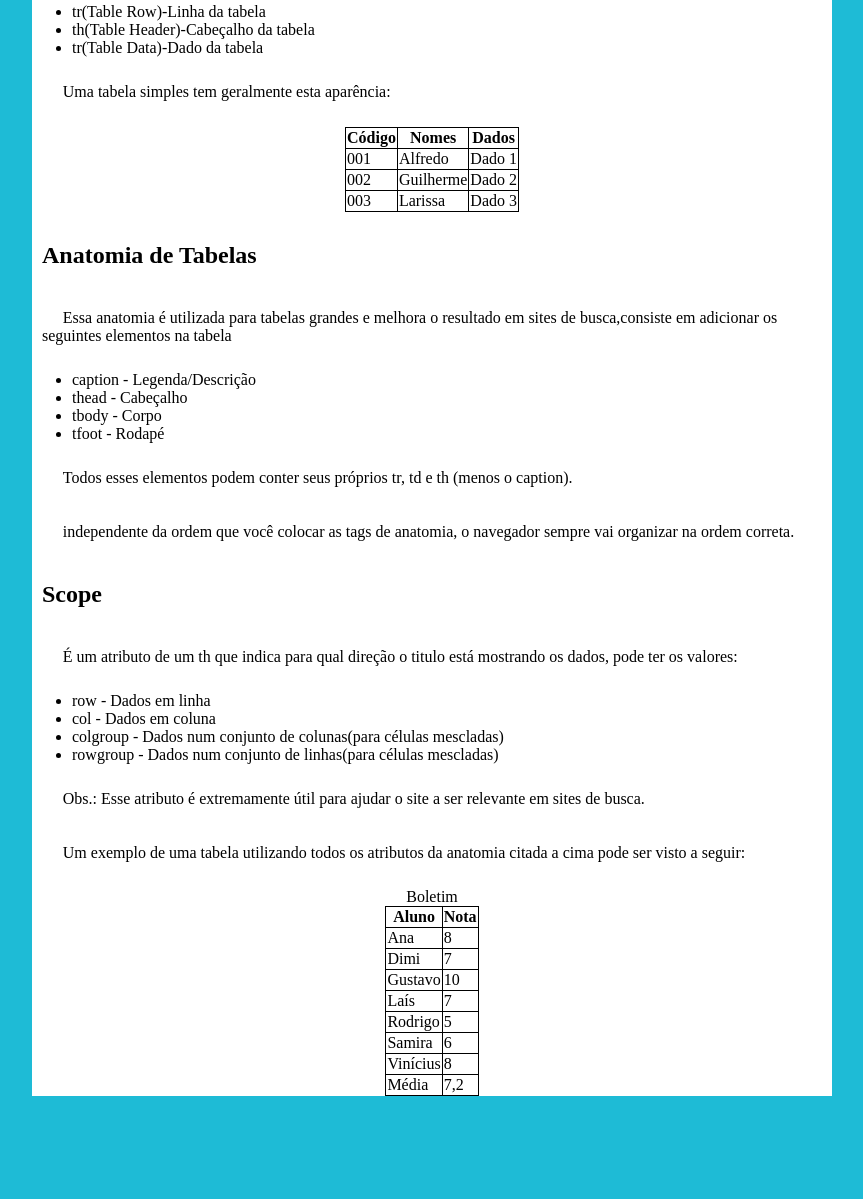
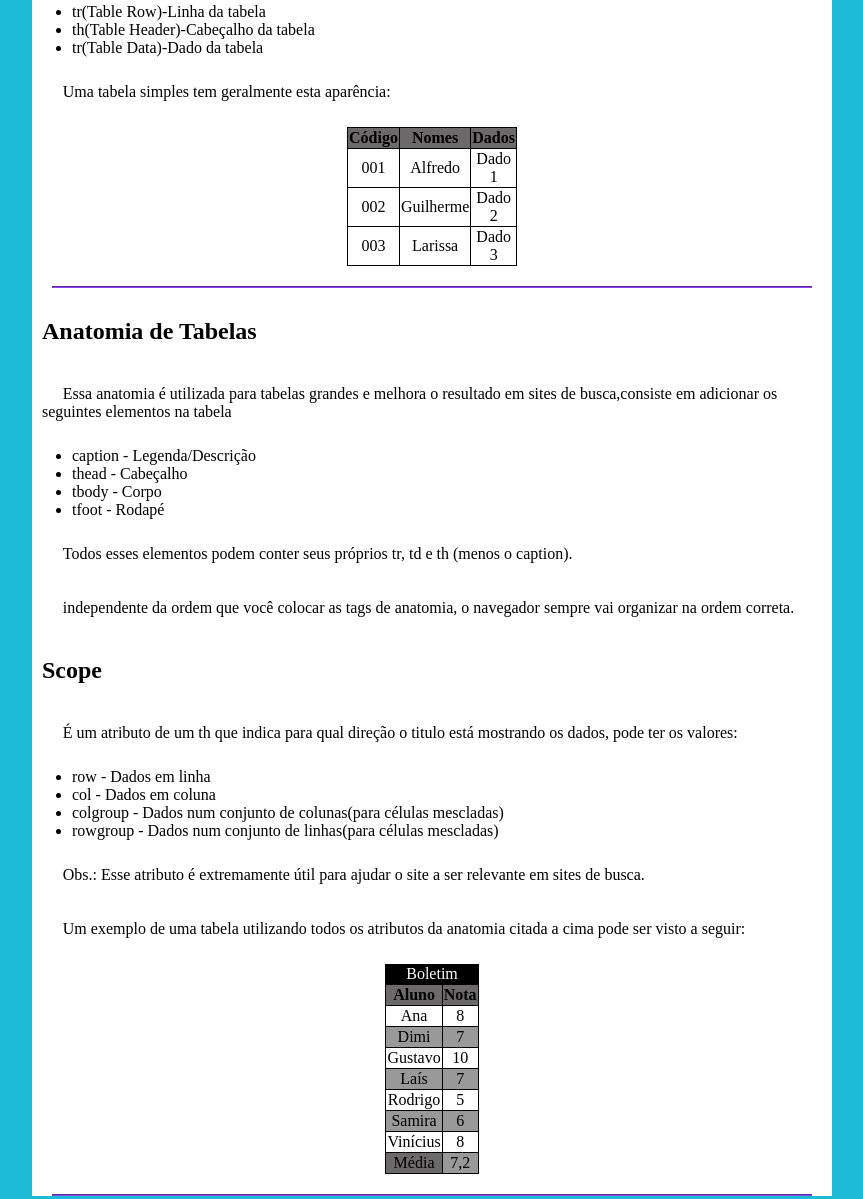
Before and after one commit to Marcelo98Silva/html-css-tarde, a plain HTML site: page aula17-imagem-de-fundo/imagem/aula19-tabelas/Atividade-tabelas.html in a window 1280 px wide. Shown: the part 277-1476 px from the top of the page, without its empty margins (208-1071 px from the left). Before the commit the page ends 1373 px from the top, so only its background shows below. Drawn offline with Linux system fonts and the light colour scheme.

Commit message:
atividade-tabelas.html

```diff
--- a/aula17-imagem-de-fundo/imagem/aula19-tabelas/Atividade-tabelas.html
+++ b/aula17-imagem-de-fundo/imagem/aula19-tabelas/Atividade-tabelas.html
@@ -20,15 +20,16 @@
   </ul>
   <p>Uma tabela simples tem geralmente esta aparência:</p>
   <table>
+    <he></he>
     <tr>
-      <th>Código</th>
-      <th>Nomes</th>
-      <th>Dados</th>
+      <th class="sinza">Código</th>
+      <th class="sinza">Nomes</th>
+      <th class="sinza">Dados</th>
     </tr>
     <tr>
-      <td>001</td>
-      <td>Alfredo</td>
-      <td>Dado 1</td>
+      <td class="branco">001</td>
+      <td class="branco">Alfredo</td>
+      <td class="branco">Dado 1</td>
     </tr>
 
     <tr>
@@ -38,11 +39,12 @@
     </tr>
 
     <tr>
-      <td>003</td>
-      <td>Larissa</td>
-      <td>Dado 3</td>
+      <td class="branco">003</td>
+      <td class="branco">Larissa</td>
+      <td class="branco">Dado 3</td>
     </tr>
   </table>
+  <hr>
   <h2>Anatomia de Tabelas</h2>
   <p>Essa anatomia é utilizada para tabelas grandes e melhora o resultado em sites de busca,consiste em adicionar os seguintes elementos na tabela</p>
   <ul>
@@ -69,8 +71,8 @@
     </caption>
     <thead>
       <tr>
-        <th>Aluno</th>
-        <th>Nota</th>
+        <th class="sinza">Aluno</th>
+        <th class="sinza">Nota</th>
       </tr>
     </thead>
     <tbody>
@@ -106,11 +108,12 @@
         <td>8</td>
       </tr>
       <tr>
-        <td>Média</td>
+        <td class="sinza">Média</td>
         <td>7,2</td>
       </tr>
     </tbody>
   </table>
+  <hr>
   </main>
 </body>
 </html>
--- a/aula17-imagem-de-fundo/imagem/aula19-tabelas/atvidade.css
+++ b/aula17-imagem-de-fundo/imagem/aula19-tabelas/atvidade.css
@@ -26,6 +26,8 @@ table{
   border-collapse: collapse;
   margin: auto;
   position: relative;
+  width: 20px;
+  text-align: center;
 }
 td,th{
   border: 1px solid black;
@@ -36,3 +38,26 @@ main{
   margin: auto;
 
 }
+tr:nth-child(even){
+  background-color: #999;
+}
+caption{
+  border: 1px solid black;
+  background-color: black;
+  color: white;
+}
+th.sinza{
+  background-color: #6b6969;
+}
+td.sinza{
+  background-color: #6b6969;
+}
+td.branco{
+  background-color: white;
+}
+
+
+hr{
+  border-color: #84e;
+  margin: 20px;
+}
```
